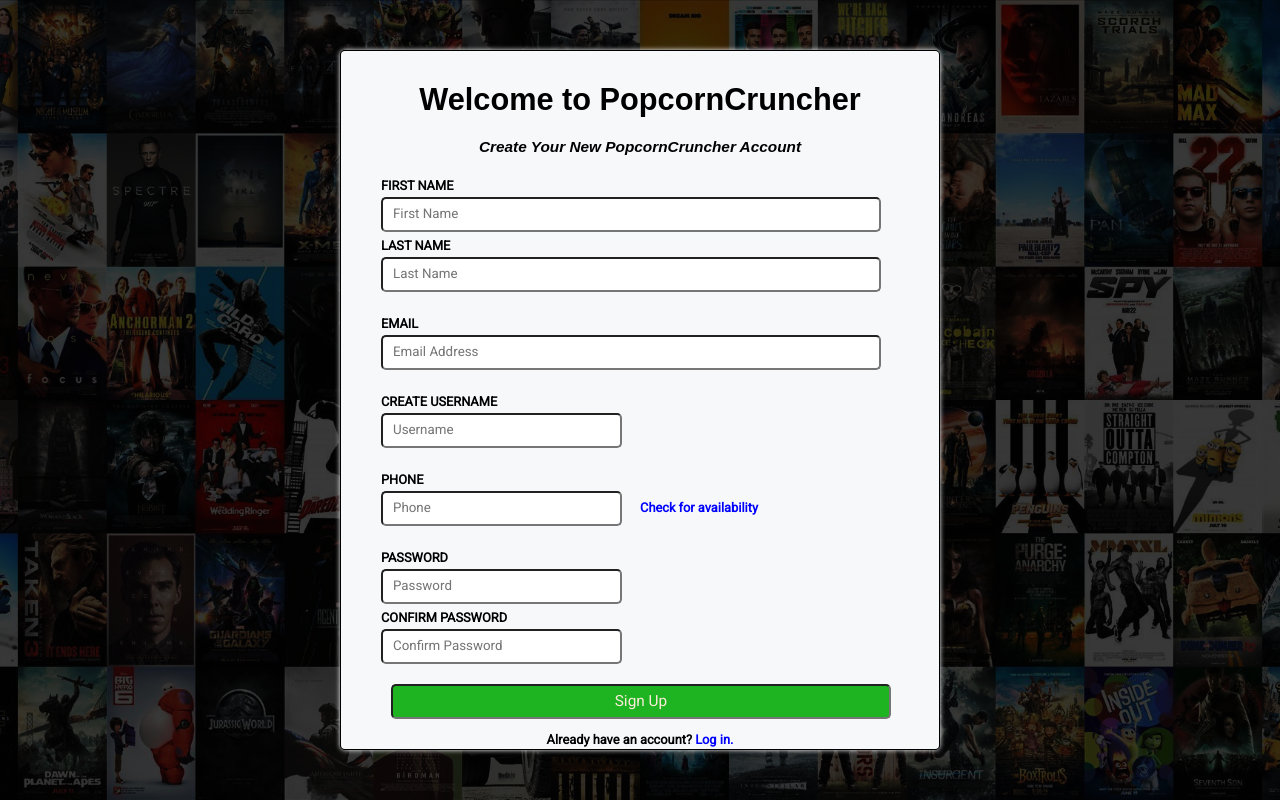
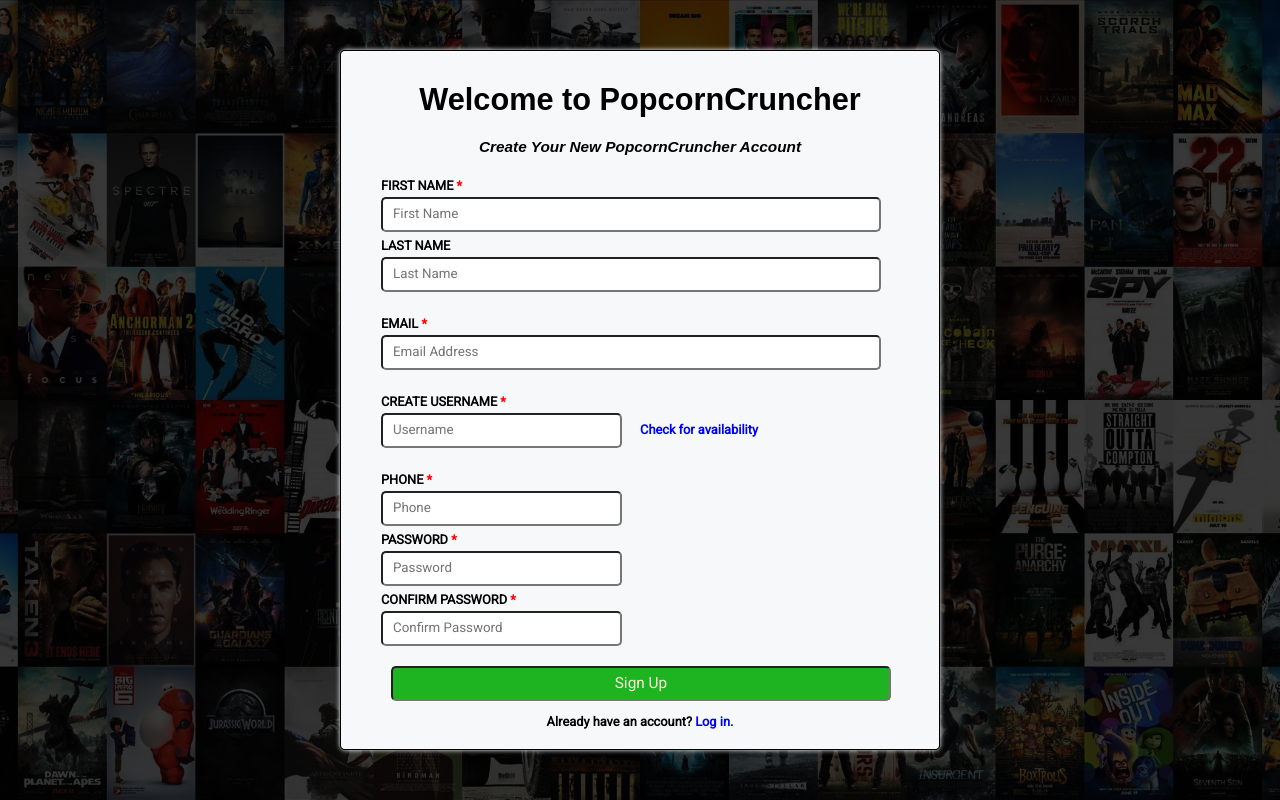
Before and after one commit to MrHope03/CatchCINI, a PHP site: page /ADP/User_Signup.php in a window 1280 px wide. Run offline with PHP 8.4, Linux system fonts and the light colour scheme; some web fonts are replaced.

Commit message:
Change in login

```diff
--- a/login/User_Signup.php
+++ b/login/User_Signup.php
@@ -15,7 +15,7 @@
         <form id="form_id" name='form' action="User_Update.php" method="POST" >
             <div>
                 <label>
-                    FIRST NAME
+                    FIRST NAME <span class="imp"> </span>
                     <input type="text" name="first_name" id="first_name_id" placeholder="First Name" required>
                 </label>
                 <label>
@@ -26,7 +26,7 @@
             <br>
             <div>
                 <label>
-                    EMAIL
+                    EMAIL <span class="imp"> </span>
                     <input type="email" name="mail" id="mail_id" placeholder="Email Address" required>
                 </label>
             </div>
@@ -34,26 +34,28 @@
             <div>
                 <label>
                     CREATE USERNAME
-                    <input style="width: 46.5%;margin: 2px 0px 5px;" type="text" name="username" id="username_id" placeholder="Username" required>
+                    <span class="imp"> </span>
+                    <span id="user_msg" class="error"></span>
+                    <br>
+                    <input style="width: 46.5%;margin: 2px 0px 5px;display: inline-block;" type="text" name="username" id="username_id" placeholder="Username" required>
+                    <a style="margin:0px 15px 30px 15px;width:23%;" href="javascript:user_check()">Check for availability</a>
                 </label>
             </div>
             <br>
             <div>
                 <label>
-                    PHONE<br>
-                    <input style="width: 46.5%;display: inline-block" type="tel" name="phone_no" id="phone_no_id" placeholder="Phone" pattern="[6-9][0-9]{9}" required>
-                    <a style="margin:0px 15px 30px 15px;width:23%;" href="javascript:user_check()">Check for availability</a>
+                    PHONE <span class="imp"> </span> <br>
+                    <input style="width: 46.5%;" type="tel" name="phone_no" id="phone_no_id" placeholder="Phone" pattern="[6-9][0-9]{9}" required>
                 </label>
             </div>
-            <label id="user_msg"></label><br>
-            <label id="pass_msg" style="margin:0px 30px;float:right"></label>
             <div>
                 <label>
-                PASSWORD
+                PASSWORD <span id="pass_msg" class="error"></span>
+                <span class="imp"> </span>
                 <input style="width: 46.5%;" type="password" name="password" id="password_id" placeholder="Password" required>
                 </label>
                 <label>
-                CONFIRM PASSWORD
+                CONFIRM PASSWORD <span class="imp"> </span>
                 <input style="width: 46.5%;" type="password" name="con_password" id="con_password_id" placeholder="Confirm Password" onkeyup="check();" required>
                 </label>
             </div>
--- a/login/login-dark.css
+++ b/login/login-dark.css
@@ -71,3 +71,10 @@ input[type=submit]:hover{
     background-color: #24c726;
     color: white;
 }
+.error{
+    color: red;
+}
+.imp::after{
+    color: red;
+    content: '*';
+}
```
Also changed, not shown: login/Confirmation-mail.php (added, +13 -0 lines), login/User_Authentication.php (deleted, +0 -30 lines), login/User_Update.php (+8 -14 lines), login/mail.php (added, +7 -0 lines).
